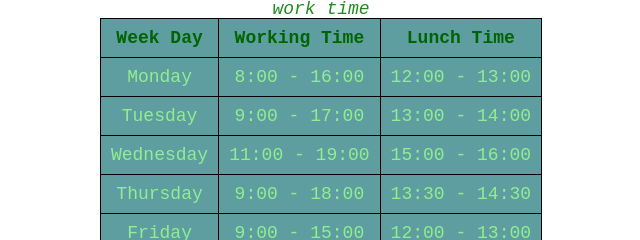
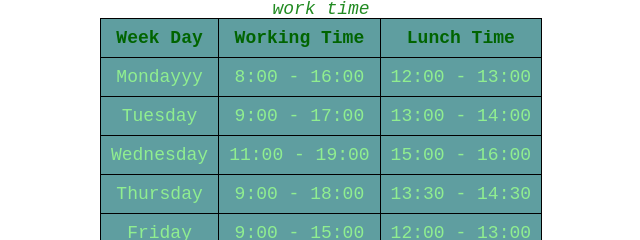
Before and after one commit to HplubchykDmytro/test, a plain HTML site: page index.html in a window 1280 px wide. Shown: the top 240 px of the page, 319-959 px from the left. Drawn offline with Linux system fonts and the light colour scheme.

Commit message:
change_author_paragraph

```diff
--- a/index.html
+++ b/index.html
@@ -20,7 +20,7 @@
 		</thead>
 		<tbody>
 			<tr>
-				<td>Monday</td>
+				<td>Mondayyy</td>
 				<td>8:00 - 16:00</td>
 				<td>12:00 - 13:00</td>
 			</tr>
```
